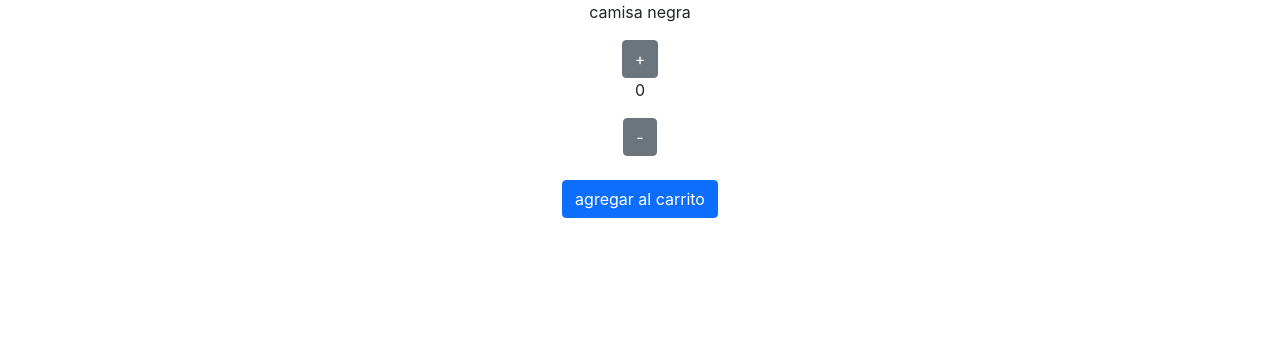
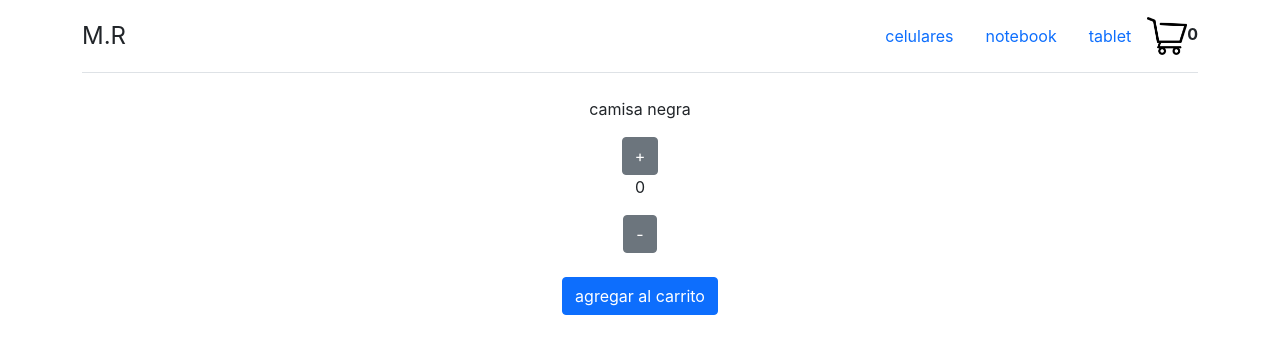
Before and after one commit to roamicael/reactjs, a React (Create React App) app in the folder m.r/m.r/: page / in a window 1280 px wide. Shown: the top 354 px of the page. Built offline with nearby package versions, Linux system fonts and the light colour scheme.

Commit message:
Update App.js

```diff
--- a/m.r/m.r/src/App.js
+++ b/m.r/m.r/src/App.js
@@ -11,8 +11,9 @@ const handleOnAdd = (quantity) =>{
 
   return (
     <div className="App">
+      <NavBar/>
 
-      <Counter initial={0} onAdd={handleOnAdd} />
+      <Counter initial={0} onAdd={handleOnAdd} stock={5}/>
 
     </div>
 
```
